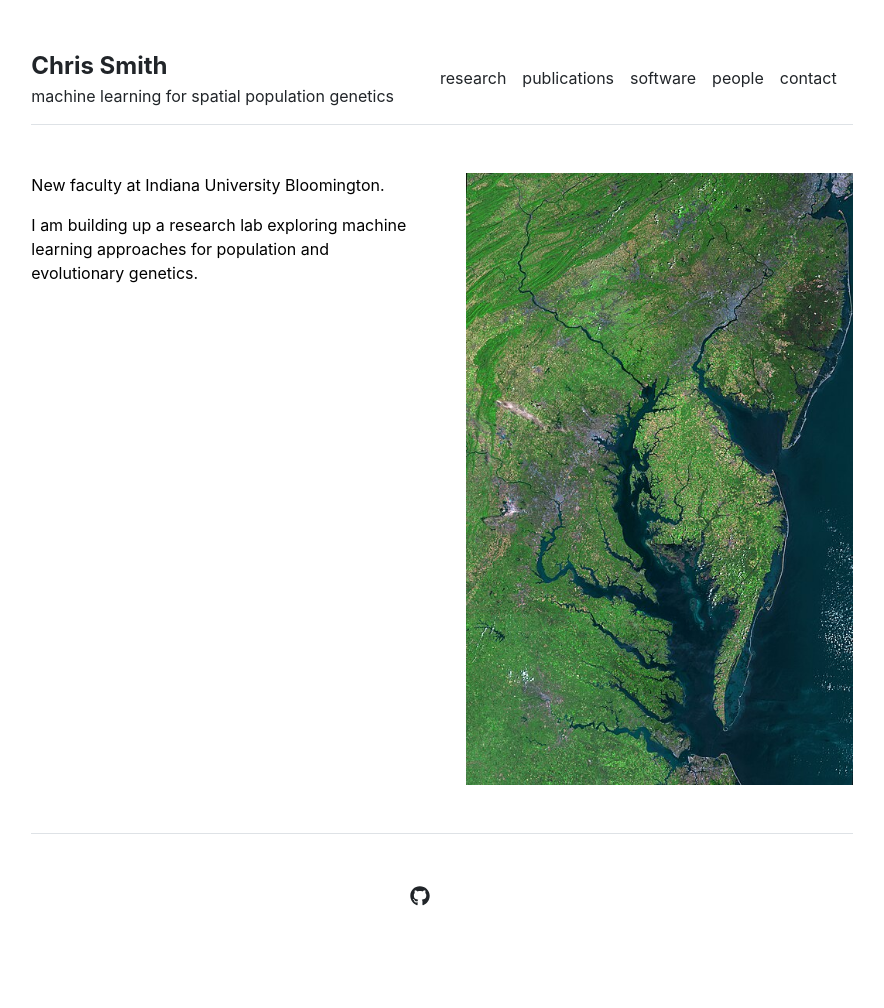
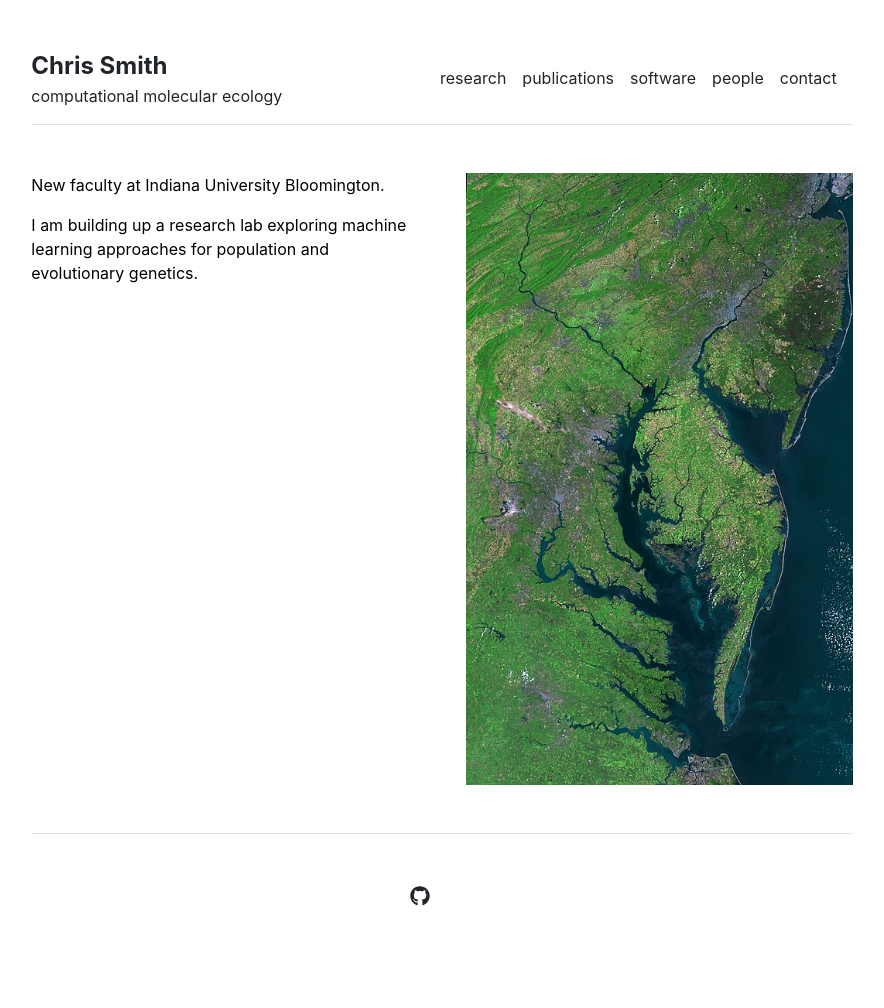
Before and after one commit to chriscrsmith/chriscrsmith.github.io, a Jekyll site: the page built from index.md, in a window 1280 px wide. Shown: the whole page, without its empty margins (198-1082 px from the left). Built offline with Jekyll 4.4.1, drawn with Linux system fonts in a browser that asks for light colours.

Commit message:
change title one more time

```diff
--- a/_config.yml
+++ b/_config.yml
@@ -1,4 +1,4 @@
 url: "https://chriscrsmith.github.io/" # the base hostname & protocol for your site, e.g. http://example.com
 baseurl: "" # the subpath of your site, e.g. /blog
 title: "Chris Smith" # the name of your site, e.g. ACME Corp.
-description: "machine learning for spatial population genetics"
+description: "computational molecular ecology"
```
